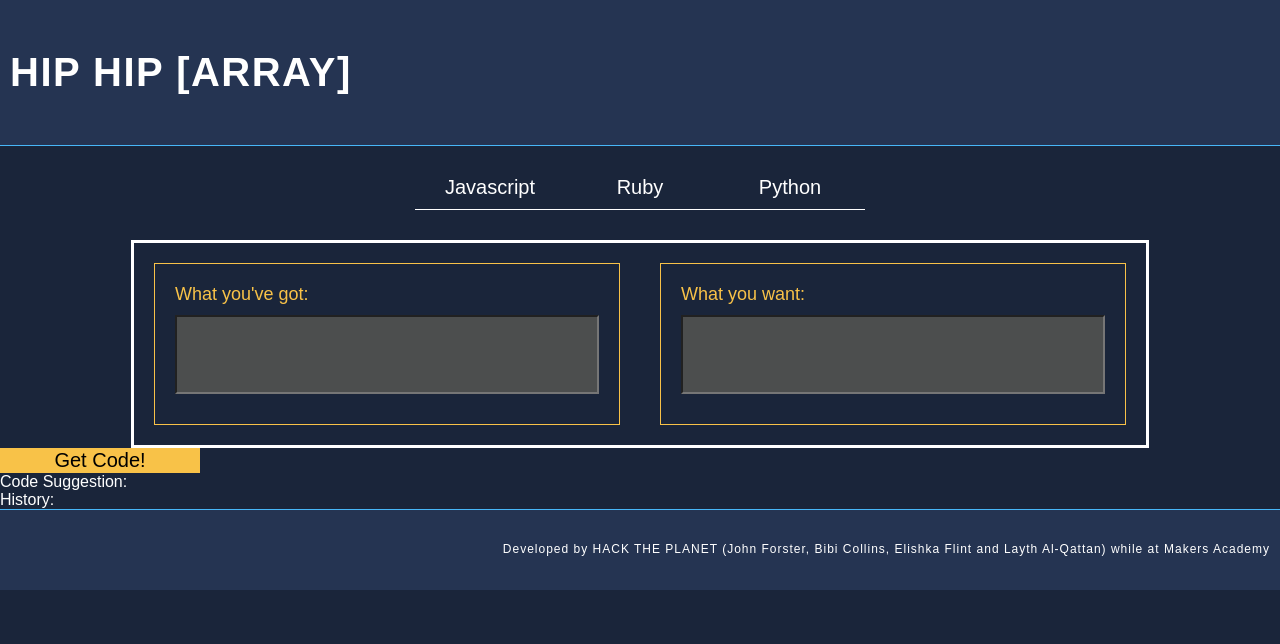
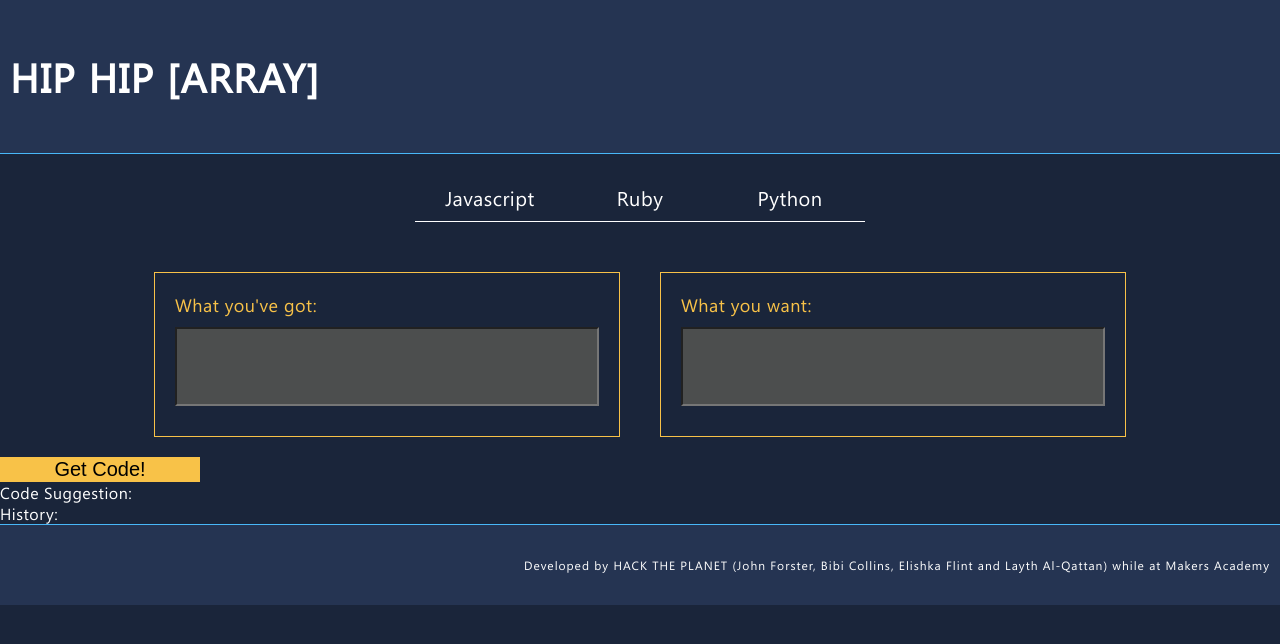
Before and after one commit to laythq/Array-Of-Sunshine, a React (Create React App) app in the folder client/: page / in a window 1280 px wide. Shown: the top 644 px of the page. Built offline with nearby package versions, Linux system fonts and the light colour scheme.

Commit message:
STYLING Add fonts

```diff
--- a/client/src/App.css
+++ b/client/src/App.css
@@ -1,8 +1,15 @@
+@font-face {
+  font-family: "segoe";
+  src: url(./fonts/SEGOEUI.TTF)
+}
+
 html {
   height: 100%;
 }
 
 body {
+  font-family: "segoe";
+  letter-spacing: 0.5px;
   height: 100%;
   background-color: #1A253A;
 }
--- a/client/src/inputform.css
+++ b/client/src/inputform.css
@@ -18,8 +18,7 @@
 #inputs {
   margin: 0 auto;
   width: 1012px;
-  border: white solid;
-
+  border: none;
 }
 
 #input-section, #output-section {
--- a/client/src/languageselector.css
+++ b/client/src/languageselector.css
@@ -9,6 +9,8 @@
 }
 
 #language {
+  font-family: "segoe";
+  letter-spacing: 0.5px;
   width: 150px;
   padding: 10px 0px;
   margin: auto;
```
Also changed, not shown: client/src/fonts/SEGOEUI.TTF (added).
